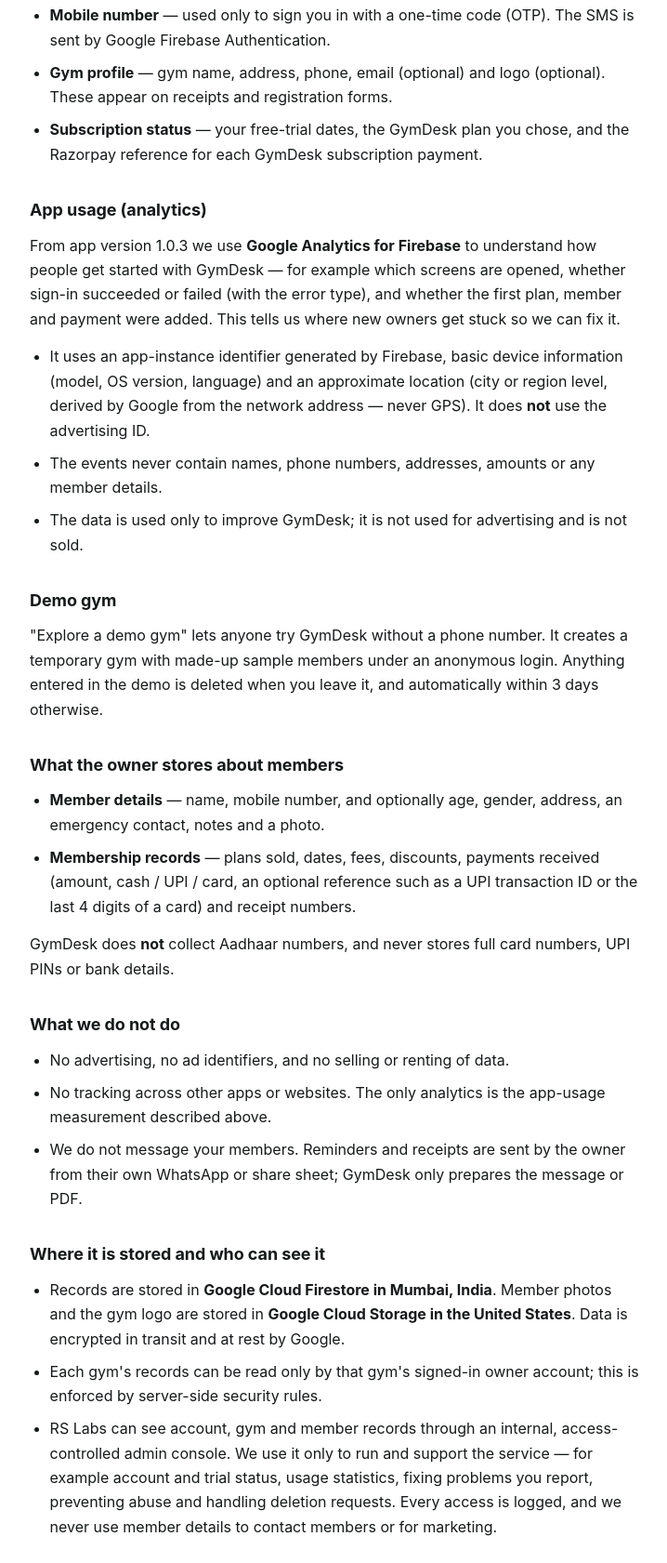
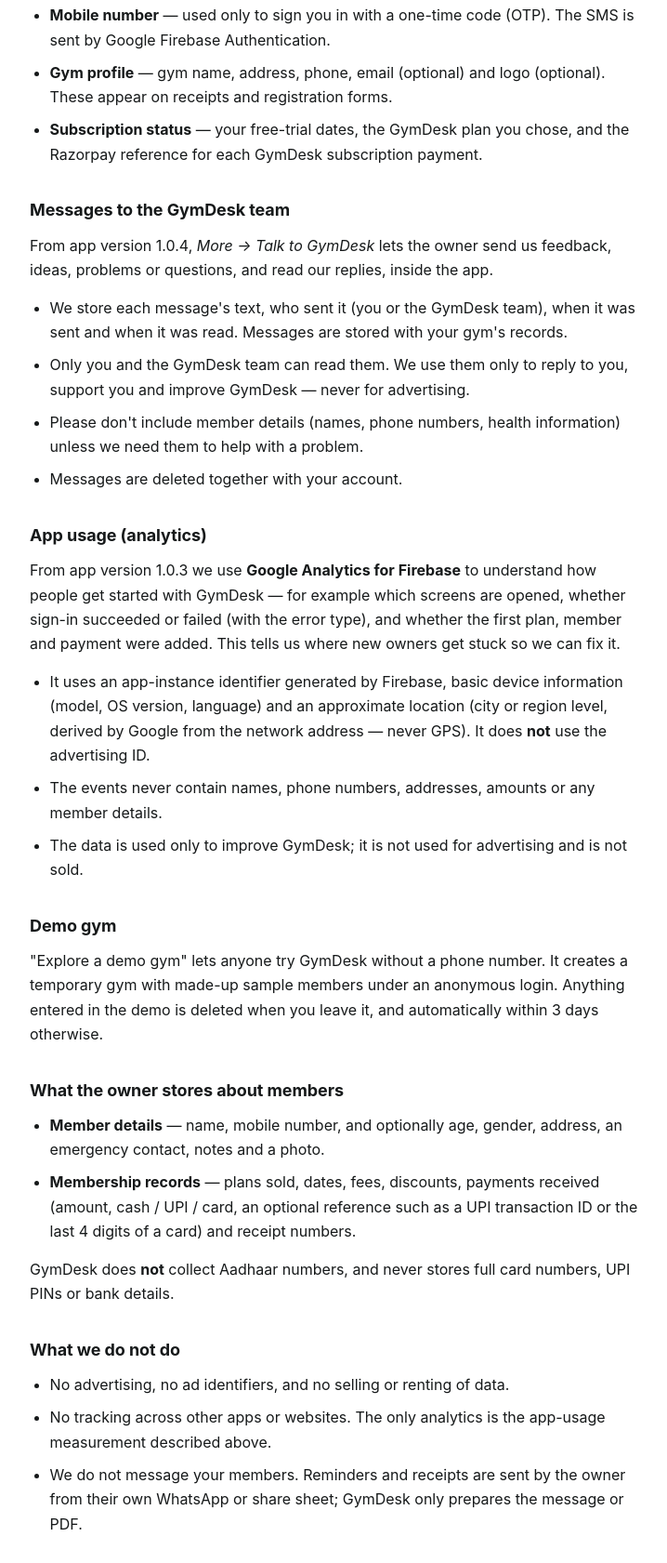
Before and after one commit to riyazshaikh16in/gymdesk-privacy, a plain HTML site: page index.html in a window 1280 px wide. Shown: the part 612-2293 px from the top of the page at 93% size, without its empty margins (280-998 px from the left). Drawn offline with Linux system fonts and the light colour scheme.

Commit message:
Disclose Talk to GymDesk messages (app v1.0.4)
Owner <-> GymDesk team message thread: what is stored, who can read it,
how it is used, deleted with the account.

Co-Authored-By: Claude Opus 5.5 <noreply@anthropic.com>

```diff
--- a/index.html
+++ b/index.html
@@ -57,7 +57,7 @@
 <header>
   <div class="brand">Gym<span>Desk</span></div>
   <h1>Privacy Policy</h1>
-  <p class="sub">GymDesk by RS Labs · Last updated 29 October 2026</p>
+  <p class="sub">GymDesk by RS Labs · Last updated 17 November 2026</p>
 </header>
 
 <div class="lede">
@@ -81,6 +81,19 @@ stores and processes that information only on the owner's behalf, to provide the
   (optional). These appear on receipts and registration forms.</li>
   <li><strong>Subscription status</strong> — your free-trial dates, the GymDesk plan you chose,
   and the Razorpay reference for each GymDesk subscription payment.</li>
+</ul>
+
+<h2>Messages to the GymDesk team</h2>
+<p>From app version 1.0.4, <em>More → Talk to GymDesk</em> lets the owner send us feedback, ideas, problems or
+questions, and read our replies, inside the app.</p>
+<ul>
+  <li>We store each message's text, who sent it (you or the GymDesk team), when it was sent and when it was read.
+  Messages are stored with your gym's records.</li>
+  <li>Only you and the GymDesk team can read them. We use them only to reply to you, support you and improve
+  GymDesk — never for advertising.</li>
+  <li>Please don't include member details (names, phone numbers, health information) unless we need them to help
+  with a problem.</li>
+  <li>Messages are deleted together with your account.</li>
 </ul>
 
 <h2>App usage (analytics)</h2>
@@ -130,7 +143,8 @@ numbers, UPI PINs or bank details.</p>
   enforced by server-side security rules.</li>
   <li>RS Labs can see account, gym and member records through an internal, access-controlled admin
   console. We use it only to run and support the service — for example account and trial status,
-  usage statistics, fixing problems you report, preventing abuse and handling deletion requests.
+  usage statistics, reading and replying to messages you send us, fixing problems you report, preventing abuse
+  and handling deletion requests.
   Every access is logged, and we never use member details to contact members or for marketing.</li>
 </ul>
 
@@ -146,8 +160,8 @@ numbers, UPI PINs or bank details.</p>
 <h2>How long we keep it</h2>
 <ul>
   <li>Everything is kept while the account exists, so the gym can see its full history.</li>
-  <li>When the owner deletes the account, all gym data, member records and photos are deleted
-  immediately.</li>
+  <li>When the owner deletes the account, all gym data, member records, photos and messages with the
+  GymDesk team are deleted immediately.</li>
   <li>We keep a <strong>one-way hash of the owner's phone number and the free-trial end date</strong>
   after deletion, only to stop the free trial being claimed again. It cannot be turned back into
   the phone number.</li>
@@ -157,7 +171,7 @@ numbers, UPI PINs or bank details.</p>
 <h2>Deleting data</h2>
 <ul>
   <li><strong>Owners:</strong> in the app, open <em>Settings → Delete account</em>. This
-  permanently deletes the gym, all members, plans, payments, receipts and photos, cancels any
+  permanently deletes the gym, all members, plans, payments, receipts, photos and messages, cancels any
   GymDesk subscription, and removes the login. See <a href="delete-account/">how to delete your
   account</a> for the other options.</li>
   <li><strong>Members:</strong> ask your gym to remove your details. If you cannot reach them,
```
Also changed, not shown: delete-account/index.html (+1 -0 lines).
